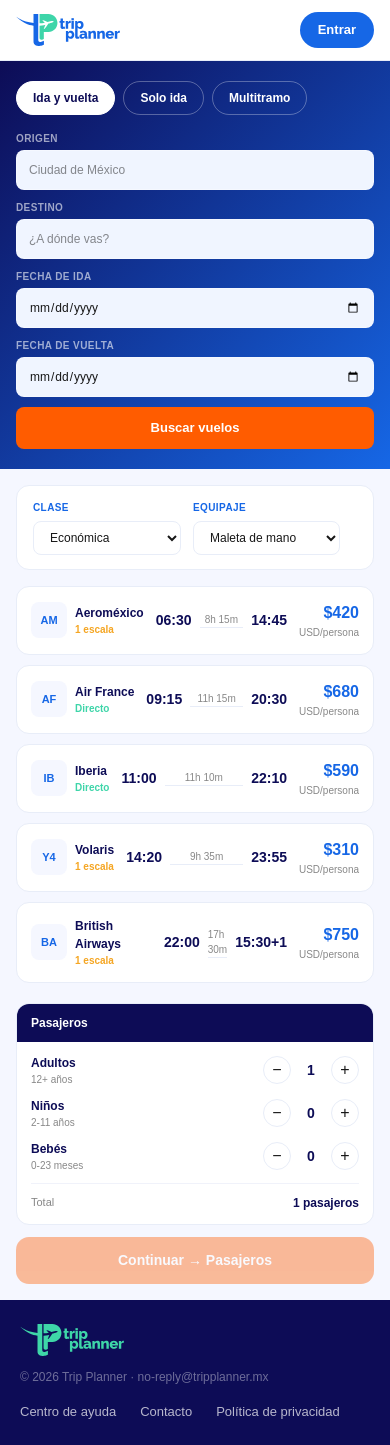
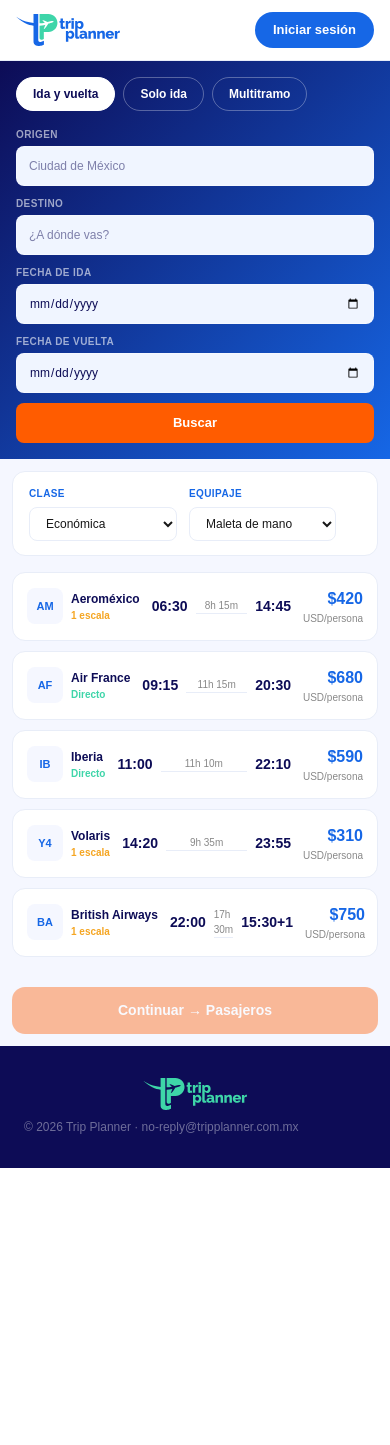
Before and after one commit to barreradionisio/trip-planner, a Next.js app: page /solo-vuelos in a window 390 px wide. After the commit the page ends 1168 px from the top, so only its background shows below. Built offline with nearby package versions, Linux system fonts and the light colour scheme.

Commit message:
responsive solo vuelos CSS puro

```diff
--- a/app/solo-vuelos/page.tsx
+++ b/app/solo-vuelos/page.tsx
@@ -3,7 +3,6 @@
 import { useState } from "react";
 import Link from "next/link";
 import Logo from "../components/Logo";
-import { useIsMobile } from "../hooks/useIsMobile";
 
 const vuelosData = [
   { id: 1, aerolinea: "Aeroméxico", codigo: "AM", salida: "06:30", llegada: "14:45", duracion: "8h 15m", escala: "1 escala", precio: 420 },
@@ -14,7 +13,6 @@
 ];
 
 export default function SoloVuelos() {
-  const isMobile = useIsMobile();
   const [seleccionado, setSeleccionado] = useState<number | null>(null);
   const [tipo, setTipo] = useState("ida-vuelta");
   const [clase, setClase] = useState("Económica");
@@ -24,103 +22,180 @@
   const totalPasajeros = pasajeros.adultos + pasajeros.ninos + pasajeros.bebes;
   const vueloSeleccionado = vuelosData.find(v => v.id === seleccionado);
 
-  const inputStyle = {
-    width: "100%",
-    border: "1.5px solid rgba(255,255,255,0.3)",
-    borderRadius: "8px",
-    padding: "10px 12px",
-    fontSize: "12px",
-    outline: "none",
-    boxSizing: "border-box" as const,
-    background: "#f0f5ff",
-  };
+  return (
+    <>
+      <style>{`
+        * { box-sizing: border-box; }
+        .sv-wrap {
+          min-height: 100vh;
+          display: flex;
+          flex-direction: column;
+          font-family: 'Montserrat', sans-serif;
+          background: #f5f7ff;
+          width: 100%;
+          max-width: 100vw;
+          overflow-x: hidden;
+        }
+        .sv-nav {
+          background: #fff;
+          padding: 12px 32px;
+          display: flex;
+          align-items: center;
+          justify-content: space-between;
+          border-bottom: 1px solid #e8edf8;
+          position: relative;
+        }
+        .sv-nav-links {
+          position: absolute;
+          left: 50%;
+          transform: translateX(-50%);
+          display: flex;
+          gap: 16px;
+          align-items: center;
+        }
+        .sv-body {
+          display: grid;
+          grid-template-columns: 1fr 300px;
+          gap: 20px;
+          padding: 20px;
+          flex: 1;
+          max-width: 1000px;
+          margin: 0 auto;
+          width: 100%;
+        }
+        .sv-sidebar { display: flex; flex-direction: column; }
+        .sv-sidebar-mobile { display: none; flex-direction: column; width: 100%; }
+        .sv-buscador {
+          background: linear-gradient(135deg,#0D0C56,#1667E6);
+          padding: 28px 24px;
+        }
+        .sv-buscador-grid {
+          display: grid;
+          grid-template-columns: 1fr 1fr 1fr 1fr auto;
+          gap: 10px;
+          align-items: flex-end;
+          max-width: 900px;
+          margin: 0 auto;
+        }
+        .sv-tipo-tabs {
+          display: flex;
+          gap: 8px;
+          margin-bottom: 16px;
+          max-width: 900px;
+          margin-left: auto;
+          margin-right: auto;
+          overflow-x: auto;
+        }
+        .sv-card {
+          background: #fff;
+          border-radius: 13px;
+          border: 1.5px solid #e8edf8;
+          padding: 16px 20px;
+          cursor: pointer;
+          transition: all 0.2s;
+          margin-bottom: 10px;
+          width: 100%;
+          text-align: left;
+          font-family: 'Montserrat', sans-serif;
+          -webkit-appearance: none;
+          display: block;
+        }
+        .sv-card:active { opacity: 0.8; }
+        .sv-input {
+          width: 100%;
+          border: 1.5px solid rgba(255,255,255,0.3);
+          border-radius: 8px;
+          padding: 10px 12px;
+          font-size: 12px;
+          outline: none;
+          background: #f0f5ff;
+          font-family: 'Montserrat', sans-serif;
+          color: #0D0C56;
+        }
+        .sv-label {
+          font-size: 10px;
+          font-weight: 700;
+          color: rgba(255,255,255,0.6);
+          text-transform: uppercase;
+          letter-spacing: 0.4px;
+          margin-bottom: 4px;
+          display: block;
+        }
 
-  const labelStyle = {
-    fontSize: "10px",
-    fontWeight: "700" as const,
-    color: "rgba(255,255,255,0.6)",
-    textTransform: "uppercase" as const,
-    letterSpacing: "0.4px",
-    marginBottom: "4px",
-    display: "block" as const,
-  };
+        @media (max-width: 768px) {
+          .sv-nav { padding: 12px 16px; }
+          .sv-nav-links { display: none; }
+          .sv-buscador { padding: 16px; }
+          .sv-buscador-grid { grid-template-columns: 1fr; }
+          .sv-body { grid-template-columns: 1fr; padding: 12px; overflow: hidden; }
+          .sv-sidebar { display: none; }
+          .sv-sidebar-mobile { display: flex; }
+          .sv-card { padding: 14px; }
+        }
+      `}</style>
 
-  return (
-    <div style={{ minHeight: "100vh", display: "flex", flexDirection: "column", fontFamily: "'Montserrat',sans-serif", background: "#f5f7ff" }}>
+      <div className="sv-wrap">
 
         {/* NAV */}
-      <nav style={{ background: "#fff", padding: isMobile ? "12px 16px" : "12px 32px", display: "flex", alignItems: "center", justifyContent: "space-between", borderBottom: "1px solid #e8edf8", position: "relative" }}>
+        <nav className="sv-nav">
           <Link href="/"><Logo variant="color" /></Link>
-        {!isMobile && (
-          <div style={{ position: "absolute", left: "50%", transform: "translateX(-50%)", display: "flex", gap: "16px", alignItems: "center" }}>
+          <div className="sv-nav-links">
             <Link href="/destinos" style={{ fontSize: "13px", color: "#0D0C56", textDecoration: "none", fontWeight: "600", padding: "6px 14px", borderRadius: "50px" }}>Arma tu viaje</Link>
             <Link href="/solo-vuelos" style={{ fontSize: "13px", color: "#1667E6", textDecoration: "none", fontWeight: "700", padding: "6px 14px", borderRadius: "50px", background: "#f0f5ff" }}>Vuelos</Link>
             <Link href="/solo-hoteles" style={{ fontSize: "13px", color: "#0D0C56", textDecoration: "none", fontWeight: "600", padding: "6px 14px", borderRadius: "50px" }}>Hoteles</Link>
             <Link href="/soporte" style={{ fontSize: "13px", color: "#0D0C56", textDecoration: "none", fontWeight: "600", padding: "6px 14px", borderRadius: "50px" }}>Soporte</Link>
           </div>
-        )}
-        <Link href="/login" style={{ fontSize: "13px", background: "#1667E6", color: "#fff", textDecoration: "none", fontWeight: "700", padding: "8px 18px", borderRadius: "50px" }}>
-          {isMobile ? "Entrar" : "Iniciar sesión"}
-        </Link>
+          <Link href="/login" style={{ fontSize: "13px", background: "#1667E6", color: "#fff", textDecoration: "none", fontWeight: "700", padding: "8px 18px", borderRadius: "50px" }}>Iniciar sesión</Link>
         </nav>
 
         {/* BUSCADOR */}
-      <div style={{ background: "linear-gradient(135deg,#0D0C56,#1667E6)", padding: isMobile ? "20px 16px" : "28px 24px" }}>
-        <div style={{ maxWidth: "900px", margin: "0 auto" }}>
-          {/* TIPO */}
-          <div style={{ display: "flex", gap: "8px", marginBottom: "16px", overflowX: "auto" }}>
+        <div className="sv-buscador">
+          <div className="sv-tipo-tabs">
             {[
               { key: "ida-vuelta", label: "Ida y vuelta" },
               { key: "solo-ida", label: "Solo ida" },
               { key: "multitramo", label: "Multitramo" },
             ].map(t => (
-              <button
-                key={t.key}
-                onClick={() => setTipo(t.key)}
-                style={{ padding: "7px 16px", border: `1.5px solid ${tipo === t.key ? "#fff" : "rgba(255,255,255,0.3)"}`, borderRadius: "50px", fontSize: "12px", fontWeight: "700", cursor: "pointer", background: tipo === t.key ? "#fff" : "transparent", color: tipo === t.key ? "#0D0C56" : "#fff", whiteSpace: "nowrap", flexShrink: 0 }}
-              >
+              <button key={t.key} onClick={() => setTipo(t.key)} style={{ padding: "7px 16px", border: `1.5px solid ${tipo === t.key ? "#fff" : "rgba(255,255,255,0.3)"}`, borderRadius: "50px", fontSize: "12px", fontWeight: "700", cursor: "pointer", background: tipo === t.key ? "#fff" : "transparent", color: tipo === t.key ? "#0D0C56" : "#fff", whiteSpace: "nowrap", flexShrink: 0, fontFamily: "Montserrat, sans-serif" }}>
                 {t.label}
               </button>
             ))}
           </div>
-
-          {/* CAMPOS */}
-          <div style={{ display: "grid", gridTemplateColumns: isMobile ? "1fr" : tipo === "ida-vuelta" ? "1fr 1fr 1fr 1fr auto" : "1fr 1fr 1fr auto", gap: "10px", alignItems: "flex-end" }}>
+          <div className="sv-buscador-grid">
             <div>
-              <label style={labelStyle}>Origen</label>
-              <input placeholder="Ciudad de México" style={inputStyle} />
+              <label className="sv-label">Origen</label>
+              <input placeholder="Ciudad de México" className="sv-input" />
             </div>
             <div>
-              <label style={labelStyle}>Destino</label>
-              <input placeholder="¿A dónde vas?" style={inputStyle} />
+              <label className="sv-label">Destino</label>
+              <input placeholder="¿A dónde vas?" className="sv-input" />
             </div>
             <div>
-              <label style={labelStyle}>Fecha de ida</label>
-              <input type="date" style={inputStyle} />
+              <label className="sv-label">Fecha de ida</label>
+              <input type="date" className="sv-input" />
             </div>
             {tipo === "ida-vuelta" && (
               <div>
-                <label style={labelStyle}>Fecha de vuelta</label>
-                <input type="date" style={inputStyle} />
+                <label className="sv-label">Fecha de vuelta</label>
+                <input type="date" className="sv-input" />
               </div>
             )}
-            <button style={{ padding: "10px 24px", backgroundColor: "#FF5C00", color: "#fff", border: "none", borderRadius: "8px", fontWeight: "800", fontSize: "13px", cursor: "pointer", height: isMobile ? "42px" : "40px", whiteSpace: "nowrap" }}>
-              Buscar vuelos
+            <button style={{ padding: "10px 24px", backgroundColor: "#FF5C00", color: "#fff", border: "none", borderRadius: "8px", fontWeight: "800", fontSize: "13px", cursor: "pointer", height: "40px", whiteSpace: "nowrap", fontFamily: "Montserrat, sans-serif" }}>
+              Buscar
             </button>
-          </div>
           </div>
         </div>
 
         {/* BODY */}
-      <div style={{ display: isMobile ? "flex" : "grid", flexDirection: isMobile ? "column" : undefined, gridTemplateColumns: isMobile ? undefined : "1fr 300px", gap: "20px", padding: isMobile ? "16px" : "20px", flex: 1, maxWidth: "1000px", margin: "0 auto", width: "100%", boxSizing: "border-box" }}>
+        <div className="sv-body">
 
           {/* IZQUIERDA */}
-        <div>
+          <div style={{ overflow: "hidden", width: "100%" }}>
             {/* FILTROS */}
             <div style={{ background: "#fff", borderRadius: "13px", border: "1.5px solid #e8edf8", padding: "14px 16px", marginBottom: "16px", display: "flex", gap: "12px", flexWrap: "wrap" }}>
               <div>
                 <div style={{ fontSize: "10px", fontWeight: "700", color: "#1667E6", textTransform: "uppercase", letterSpacing: "0.4px", marginBottom: "6px" }}>Clase</div>
-              <select value={clase} onChange={e => setClase(e.target.value)} style={{ border: "1.5px solid #e8edf8", borderRadius: "8px", padding: "8px 12px", fontSize: "12px", outline: "none", background: "#fff" }}>
+                <select value={clase} onChange={e => setClase(e.target.value)} style={{ border: "1.5px solid #e8edf8", borderRadius: "8px", padding: "8px 12px", fontSize: "12px", outline: "none", background: "#fff", fontFamily: "Montserrat, sans-serif" }}>
                   <option>Económica</option>
                   <option>Premium Economy</option>
                   <option>Business</option>
@@ -129,7 +204,7 @@
               </div>
               <div>
                 <div style={{ fontSize: "10px", fontWeight: "700", color: "#1667E6", textTransform: "uppercase", letterSpacing: "0.4px", marginBottom: "6px" }}>Equipaje</div>
-              <select value={equipaje} onChange={e => setEquipaje(e.target.value)} style={{ border: "1.5px solid #e8edf8", borderRadius: "8px", padding: "8px 12px", fontSize: "12px", outline: "none", background: "#fff" }}>
+                <select value={equipaje} onChange={e => setEquipaje(e.target.value)} style={{ border: "1.5px solid #e8edf8", borderRadius: "8px", padding: "8px 12px", fontSize: "12px", outline: "none", background: "#fff", fontFamily: "Montserrat, sans-serif" }}>
                   <option value="sin-equipaje">Sin equipaje</option>
                   <option value="maleta-mano">Maleta de mano</option>
                   <option value="equipaje-extra">Con equipaje extra</option>
@@ -138,16 +213,12 @@
             </div>
 
             {/* VUELOS */}
-          <div style={{ display: "flex", flexDirection: "column", gap: "10px" }}>
             {vuelosData.map(v => (
-              <div
-                key={v.id}
-                onClick={() => setSeleccionado(v.id)}
-                style={{ background: seleccionado === v.id ? "#f8faff" : "#fff", borderRadius: "13px", border: `1.5px solid ${seleccionado === v.id ? "#1667E6" : "#e8edf8"}`, padding: isMobile ? "14px" : "16px 20px", cursor: "pointer", transition: "all 0.2s" }}
-              >
+              <button key={v.id} className="sv-card" onClick={() => setSeleccionado(v.id)}
+                style={{ background: seleccionado === v.id ? "#f8faff" : "#fff", border: `1.5px solid ${seleccionado === v.id ? "#1667E6" : "#e8edf8"}` }}>
                 <div style={{ display: "flex", alignItems: "center", justifyContent: "space-between", gap: "12px" }}>
-                  <div style={{ display: "flex", alignItems: "center", gap: "8px" }}>
-                    <div style={{ width: "36px", height: "36px", borderRadius: "8px", background: "#f5f7ff", display: "flex", alignItems: "center", justifyContent: "center", fontWeight: "800", fontSize: "11px", color: "#1667E6", flexShrink: 0 }}>{v.codigo}</div>
+                  <div style={{ display: "flex", alignItems: "center", gap: "8px", flexShrink: 0 }}>
+                    <div style={{ width: "36px", height: "36px", borderRadius: "8px", background: "#f5f7ff", display: "flex", alignItems: "center", justifyContent: "center", fontWeight: "800", fontSize: "11px", color: "#1667E6" }}>{v.codigo}</div>
                     <div>
                       <div style={{ fontWeight: "700", fontSize: "12px", color: "#0D0C56" }}>{v.aerolinea}</div>
                       <div style={{ fontSize: "10px", color: v.escala === "Directo" ? "#3ED5A9" : "#F5A623", fontWeight: "600" }}>{v.escala}</div>
@@ -166,13 +237,12 @@
                     <div style={{ fontSize: "10px", color: "#888" }}>USD/persona</div>
                   </div>
                 </div>
-              </div>
+              </button>
             ))}
           </div>
-        </div>
 
-        {/* SIDEBAR */}
-        <div>
+          {/* SIDEBAR DESKTOP */}
+          <div className="sv-sidebar">
             <div style={{ background: "#fff", borderRadius: "13px", border: "1.5px solid #e8edf8", overflow: "hidden", marginBottom: "12px" }}>
               <div style={{ padding: "10px 14px", background: "#0D0C56" }}>
                 <div style={{ fontFamily: "sans-serif", fontWeight: "800", fontSize: "12px", color: "#fff" }}>Pasajeros</div>
@@ -189,9 +259,9 @@
                       <div style={{ fontSize: "10px", color: "#888" }}>{p.sub}</div>
                     </div>
                     <div style={{ display: "flex", alignItems: "center", gap: "10px" }}>
-                    <button onClick={() => setPasajeros(prev => ({ ...prev, [p.key]: Math.max(p.key === "adultos" ? 1 : 0, (prev as any)[p.key] - 1) }))} style={{ width: "28px", height: "28px", borderRadius: "50%", border: "1.5px solid #e8edf8", background: "#fff", cursor: "pointer", fontSize: "16px", display: "flex", alignItems: "center", justifyContent: "center" }}>−</button>
+                      <button onClick={() => setPasajeros(prev => ({ ...prev, [p.key]: Math.max(p.key === "adultos" ? 1 : 0, (prev as any)[p.key] - 1) }))} style={{ width: "28px", height: "28px", borderRadius: "50%", border: "1.5px solid #e8edf8", background: "#fff", cursor: "pointer", fontSize: "16px", display: "flex", alignItems: "center", justifyContent: "center", fontFamily: "Montserrat, sans-serif" }}>−</button>
                       <span style={{ fontWeight: "700", fontSize: "14px", color: "#0D0C56", minWidth: "20px", textAlign: "center" }}>{(pasajeros as any)[p.key]}</span>
-                    <button onClick={() => setPasajeros(prev => ({ ...prev, [p.key]: (prev as any)[p.key] + 1 }))} style={{ width: "28px", height: "28px", borderRadius: "50%", border: "1.5px solid #e8edf8", background: "#fff", cursor: "pointer", fontSize: "16px", display: "flex", alignItems: "center", justifyContent: "center" }}>+</button>
+                      <button onClick={() => setPasajeros(prev => ({ ...prev, [p.key]: (prev as any)[p.key] + 1 }))} style={{ width: "28px", height: "28px", borderRadius: "50%", border: "1.5px solid #e8edf8", background: "#fff", cursor: "pointer", fontSize: "16px", display: "flex", alignItems: "center", justifyContent: "center", fontFamily: "Montserrat, sans-serif" }}>+</button>
                     </div>
                   </div>
                 ))}
@@ -214,27 +284,36 @@
               </div>
             )}
 
-          <Link
-            href={seleccionado ? "/pasajeros?tipo=vuelo" : "#"}
-            style={{ width: "100%", padding: "13px", backgroundColor: "#FF5C00", color: "#fff", border: "none", borderRadius: "13px", fontFamily: "sans-serif", fontWeight: "800", fontSize: "14px", cursor: !seleccionado ? "not-allowed" : "pointer", opacity: !seleccionado ? 0.4 : 1, textDecoration: "none", display: "block", textAlign: "center", boxSizing: "border-box" as const }}
-          >
+            <Link href={seleccionado ? "/pasajeros?tipo=vuelo" : "#"} style={{ width: "100%", padding: "13px", backgroundColor: "#FF5C00", color: "#fff", borderRadius: "13px", fontFamily: "sans-serif", fontWeight: "800", fontSize: "14px", opacity: !seleccionado ? 0.4 : 1, textDecoration: "none", display: "block", textAlign: "center" }}>
               Continuar → Pasajeros
             </Link>
           </div>
+
+          {/* SIDEBAR MÓVIL */}
+          <div className="sv-sidebar-mobile">
+            {vueloSeleccionado && (
+              <div style={{ background: "#f0f5ff", borderRadius: "13px", border: "1.5px solid #e0eaff", padding: "14px", marginBottom: "12px" }}>
+                <div style={{ fontWeight: "700", fontSize: "12px", color: "#1667E6", marginBottom: "4px" }}>Vuelo seleccionado</div>
+                <div style={{ fontWeight: "800", fontSize: "13px", color: "#0D0C56", marginBottom: "2px" }}>{vueloSeleccionado.aerolinea}</div>
+                <div style={{ display: "flex", justifyContent: "space-between" }}>
+                  <span style={{ fontSize: "11px", color: "#888" }}>${vueloSeleccionado.precio} × {totalPasajeros}</span>
+                  <span style={{ fontWeight: "800", fontSize: "14px", color: "#1667E6" }}>${vueloSeleccionado.precio * totalPasajeros}</span>
+                </div>
+              </div>
+            )}
+            <Link href={seleccionado ? "/pasajeros?tipo=vuelo" : "#"} style={{ width: "100%", padding: "13px", backgroundColor: "#FF5C00", color: "#fff", borderRadius: "13px", fontFamily: "sans-serif", fontWeight: "800", fontSize: "14px", opacity: !seleccionado ? 0.4 : 1, textDecoration: "none", display: "block", textAlign: "center" }}>
+              Continuar → Pasajeros
+            </Link>
+          </div>
+
         </div>
 
         {/* FOOTER */}
-      <footer style={{ background: "#0D0C56", padding: isMobile ? "24px 20px" : "32px 32px", display: "flex", flexDirection: isMobile ? "column" : "row", alignItems: isMobile ? "flex-start" : "center", justifyContent: "space-between", marginTop: "auto", gap: isMobile ? "16px" : "0" }}>
-        <div>
+        <footer style={{ background: "#0D0C56", padding: "32px 24px", display: "flex", flexDirection: "column", gap: "8px", marginTop: "auto" }}>
           <Logo variant="teal" />
-          <p style={{ fontSize: "12px", color: "rgba(255,255,255,0.4)", marginTop: "12px" }}>© 2026 Trip Planner · no-reply@tripplanner.mx</p>
-        </div>
-        <div style={{ display: "flex", gap: "24px" }}>
-          <Link href="/soporte?tab=faq" style={{ fontSize: "13px", color: "rgba(255,255,255,0.7)", textDecoration: "none" }}>Centro de ayuda</Link>
-          <Link href="/soporte?tab=chat" style={{ fontSize: "13px", color: "rgba(255,255,255,0.7)", textDecoration: "none" }}>Contacto</Link>
-          <Link href="/privacidad" style={{ fontSize: "13px", color: "rgba(255,255,255,0.7)", textDecoration: "none" }}>Política de privacidad</Link>
-        </div>
+          <p style={{ fontSize: "12px", color: "rgba(255,255,255,0.4)", margin: 0 }}>© 2026 Trip Planner · no-reply@tripplanner.com.mx</p>
         </footer>
       </div>
+    </>
   );
 }
```
Lines whose indentation alone changed are shown as unchanged.
